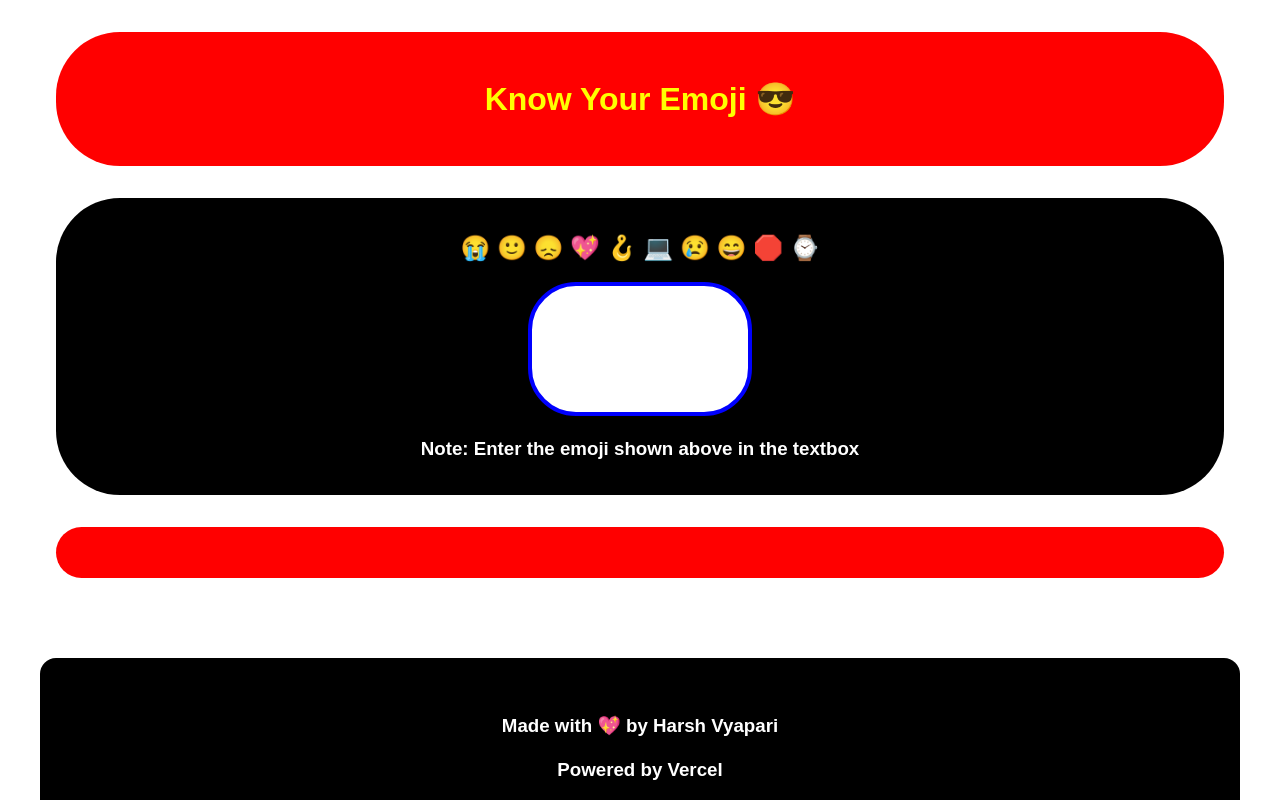
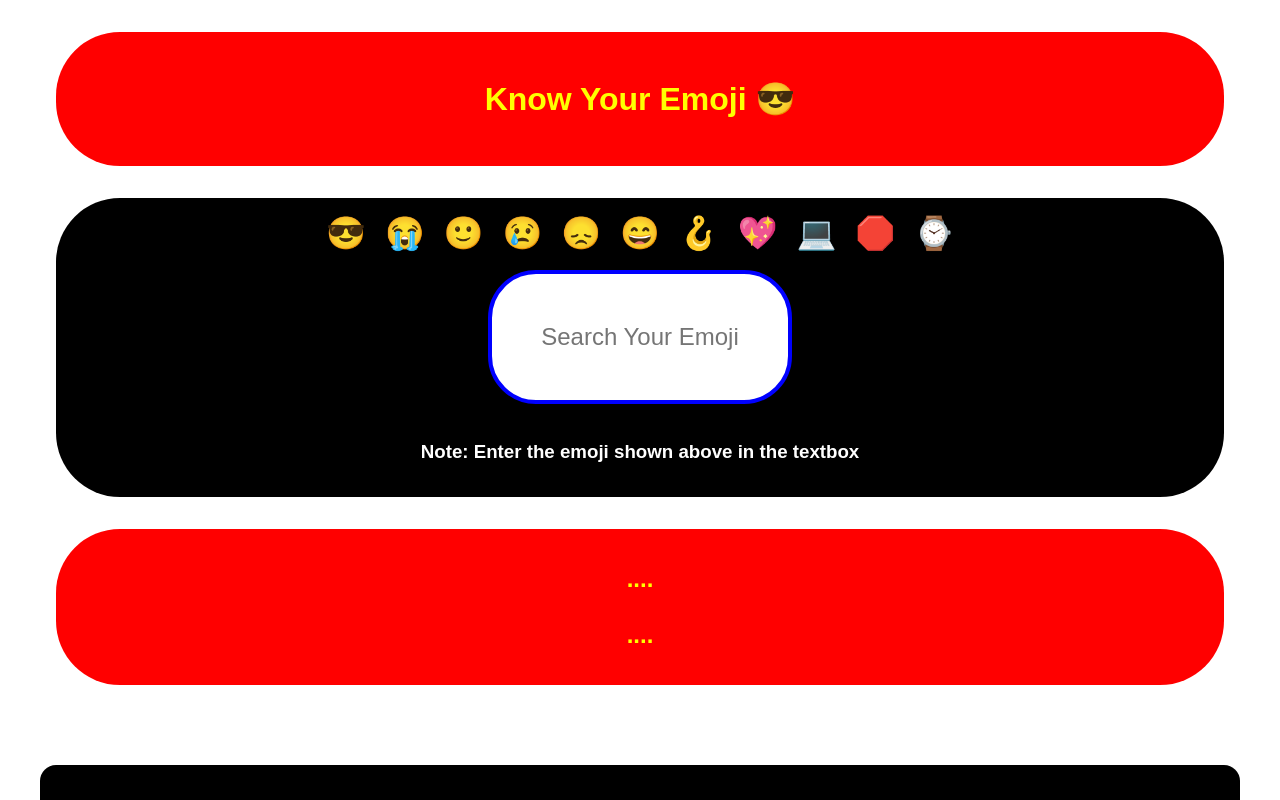
Before and after one commit to harshv1741/neog-know-your-emoji, a React (Create React App) app: page / in a window 1280 px wide. Shown: the top 800 px of the page. Built offline with nearby package versions, Linux system fonts and the light colour scheme.

Commit message:
- Added On Click Emoji meaning. - Added Some Extra Features.

```diff
--- a/src/App.js
+++ b/src/App.js
@@ -16,15 +16,28 @@ export default function App() {
     "⌚": "Watch",
   };
 
-  const [userInput, setUserInput] = useState("");
+  const [emoji, setemoji] = useState("....");
+  const [meaning, setmeaning] = useState("....");
+
+  const emojis = Object.keys(emojiDatabase);
 
   function changeEventHandler(event) {
     //Taking value from the user
-    var userInput = event.target.value;
+    const input = event.target.value;
+    setemoji(input);
+
     // Accessing the meaning of the emoji
-    var meaning = emojiDatabase[userInput];
-    // Generating the output
-    setUserInput(meaning);
+    if (input in emojiDatabase) {
+      setmeaning(emojiDatabase[input]);
+    } else {
+      setemoji("...");
+      setmeaning("...");
+    }
+  }
+
+  function emojiHandler(emoji) {
+    setemoji(emoji);
+    setmeaning(emojiDatabase[emoji]);
   }
 
   return (
@@ -33,17 +46,40 @@ export default function App() {
         <h1 className="Title">Know Your Emoji 😎</h1>
       </div>
       <div className="TxtBox">
-        <h2>😭 🙂 😞 💖 🪝 💻 😢 😄 🛑 ⌚</h2>
-        <h3>
-          <input onChange={changeEventHandler} className="usrTxt"></input>
+        {/* <h2>😭 🙂 😞 💖 🪝 💻 😢 😄 🛑 ⌚</h2> */}
+        {
+          /** Bonus feature; if time permmits */
+          /**
+           * concepts to cover: mapping a list
+           * click handler on list item
+           */
+          emojis.map((emoji) => (
+            <span
+              onClick={() => emojiHandler(emoji)}
+              style={{ fontSize: "2rem", padding: "5px", cursor: "pointer" }}
+            >
+              {" "}
+              {emoji}{" "}
+            </span>
+          ))
+        }
+
         <br />
         <br />
-          Note: Enter the emoji shown above in the textbox
-        </h3>
+        <input
+          placeholder={"Search Your Emoji"}
+          onChange={changeEventHandler}
+          className="usrTxt"
+        ></input>
+        <br />
+        <br />
+        <h3>Note: Enter the emoji shown above in the textbox</h3>
       </div>
 
       <div className="contentBox">
-        <h2>{userInput}</h2>
+        <h2>
+          {emoji} <br /> <br /> {meaning}
+        </h2>
       </div>
 
       <footer class="footer">
--- a/src/styles.css
+++ b/src/styles.css
@@ -27,6 +27,7 @@
 }
 
 .contentBox {
+  transition-duration: 0.5s;
   margin: 2rem;
   padding: 1rem;
   background-color: red;
@@ -35,10 +36,10 @@
 }
 
 .usrTxt {
-  margin-left: auto;
-  margin-right: auto;
+ transition-duration: 0.5s;
   width: 100%;
-  max-width: 120px;
+  max-width: 200px;
+  text-align: center;
   height: 30px;
   font-size: x-large;
   border: 4px solid blue;
```
Lines whose indentation alone changed are shown as unchanged.
